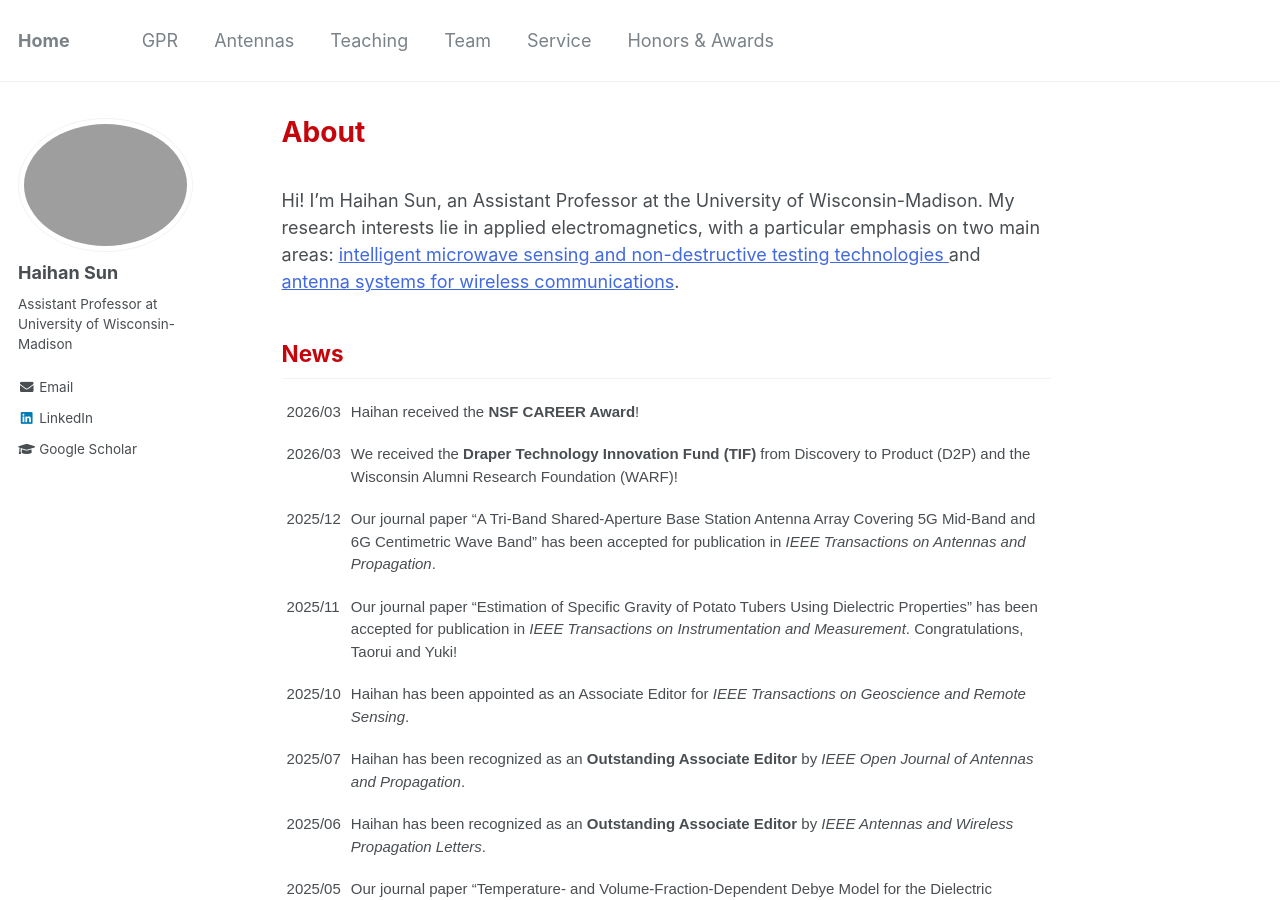
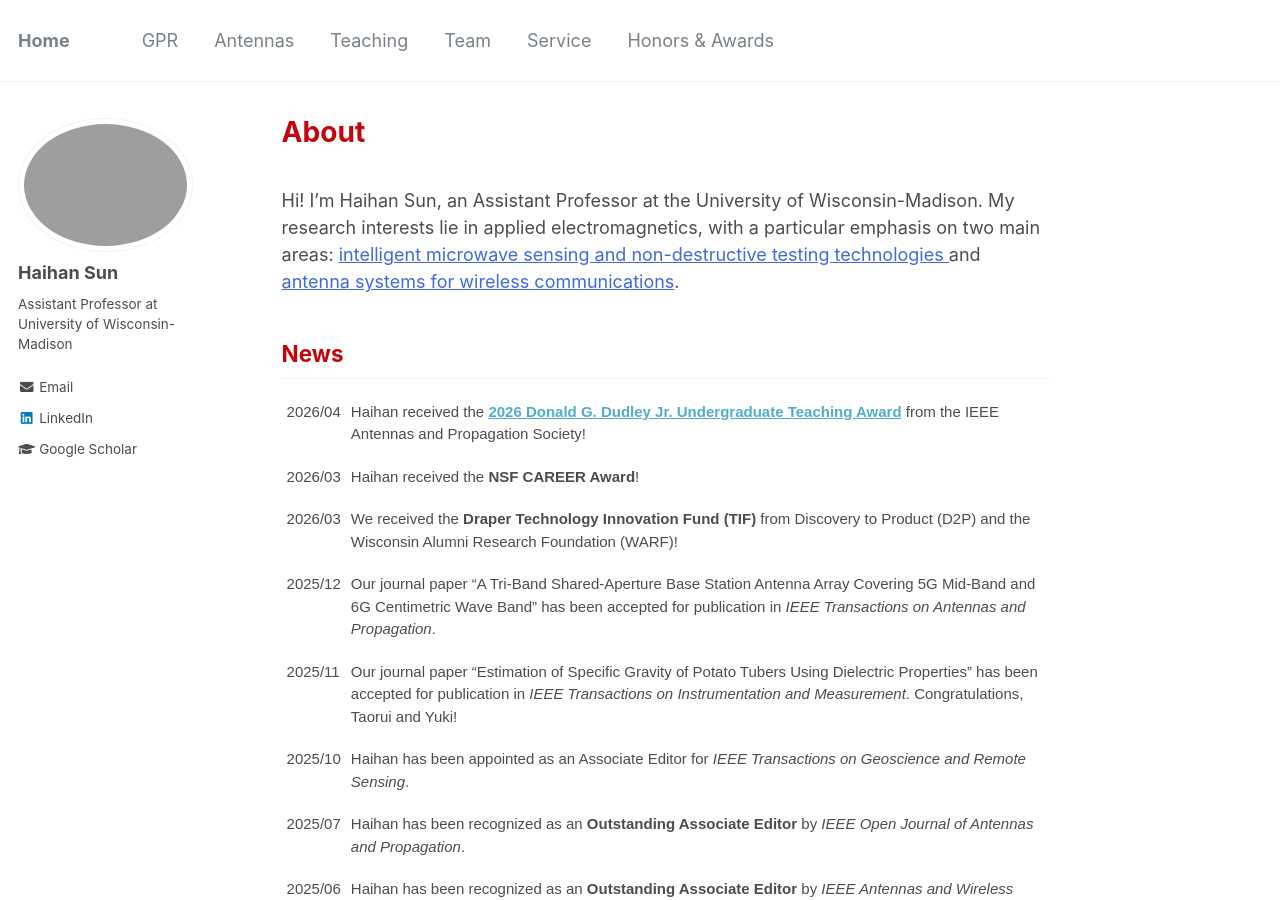
Before and after one commit to Haihan-Sun/Haihan-Sun.github.io, a Jekyll site: the page built from _pages/about.md, in a window 1280 px wide and 900 px high. Built offline with Jekyll 4.4.1, drawn with Linux system fonts in a browser that asks for light colours.

Commit message:
Update about.md

```diff
--- a/_pages/about.md
+++ b/_pages/about.md
@@ -27,6 +27,13 @@ Hi! I'm Haihan Sun, an Assistant Professor at the University of Wisconsin-Madiso
 ------
 <table class="tg">
 <tbody>
+
+
+<tr>
+    <td class="tg-ko0z">2026/04</td>
+    <td class="tg-ko0z">Haihan received the <a href="https://ieeeaps.org/awards/ieee-ap-s-awards-2026"><b>2026 Donald G. Dudley Jr. Undergraduate Teaching Award</b></a> from the IEEE Antennas and Propagation Society!</td>
+
+</tr>
 
 <tr>
     <td class="tg-ko0z">2026/03</td>
```
